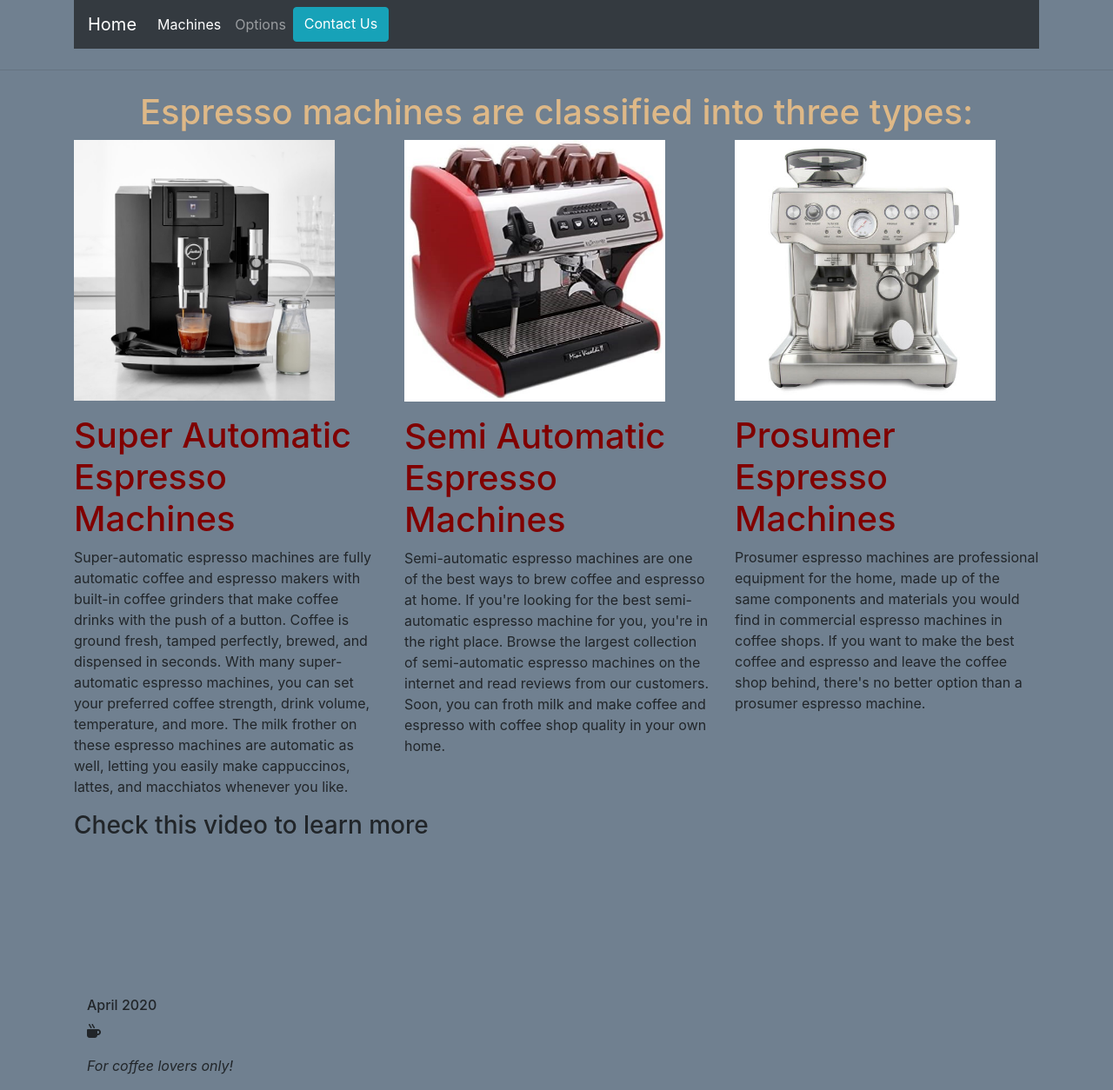
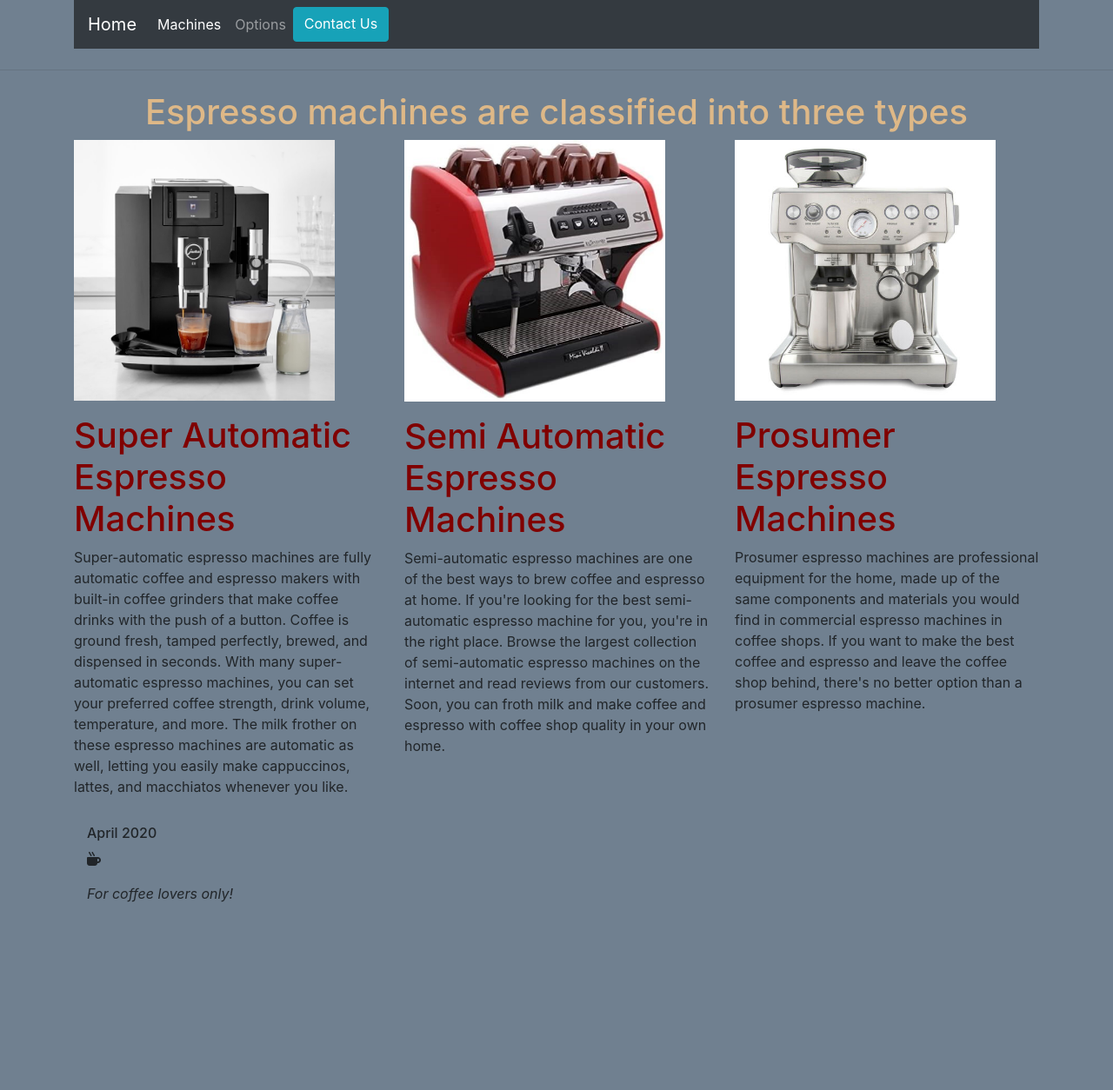
Before and after one commit to andolu/project1, a plain HTML site: page machines.html in a window 1280 px wide. Shown: the whole page at 87% size. After the commit the page ends 1056 px from the top, so only its background shows below. Drawn offline with nearby package versions, Linux system fonts and the light colour scheme; grey boxes are pictures that could not be loaded.

Commit message:
Final update

```diff
--- a/machines.html
+++ b/machines.html
@@ -44,8 +44,7 @@
     </div>
     <hr class="my-4">
     <div class="container text-center">
-        <h1>Espresso machines are classified into three types:</h1>
-
+        <h1>Espresso machines are classified into three types</h1>
     </div>
 
     <div class="container">
@@ -81,12 +80,6 @@
      </div>
     </div>
 
-    <div>
-        <div class="container">
-            <h3>Check this video to learn more</h3>
-            <iframe src="https://www.youtube.com/watch?v=pBxw8wzu0L4" frameborder="0"></iframe>
-
-    </div>
     <!-- Footer -->
     <div class="container footer">
         <div class="col-sm-3">
```
